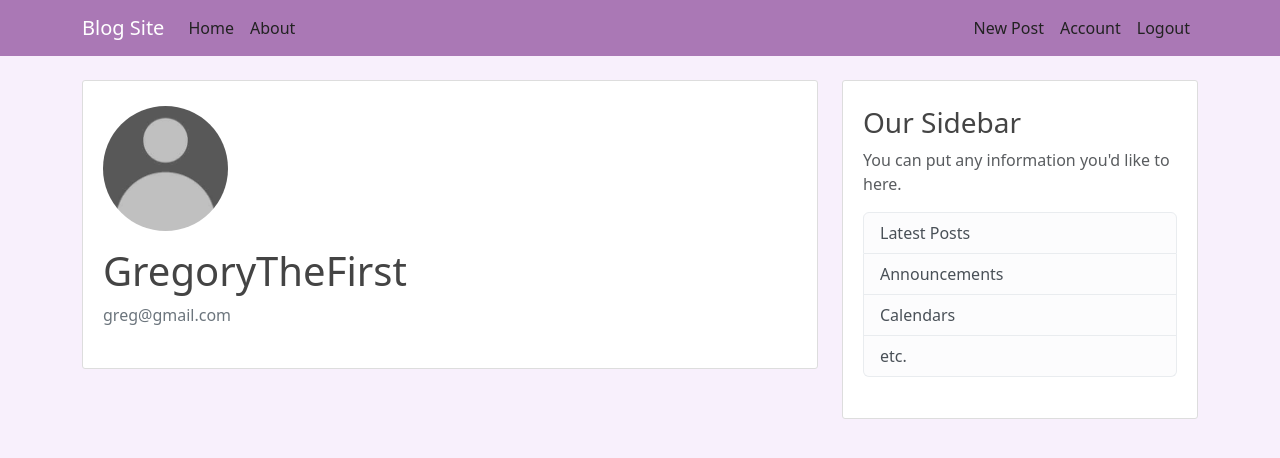
After one commit to ethanh735/FlaskApp, a Flask app: page /account in a window 1280 px wide. The commit adds this page. Shown: the top 458 px of the page. Run offline with Flask 3, Linux system fonts and the light colour scheme; a user stored in the database is signed in.

Commit message:
Added account page
added page for account viewing and customization

```diff
--- a/blog_app/__init__.py
+++ b/blog_app/__init__.py
@@ -1,3 +1,4 @@
+# This file tells Python that the project is package structure
 from flask import Flask
 # creates SQL database per app instance
 from flask_sqlalchemy import SQLAlchemy
--- a/blog_app/routes.py
+++ b/blog_app/routes.py
@@ -30,6 +30,7 @@
 		# if email is in database and passwords match
 		if user and bcrypt.check_password_hash(user.password, form.password.data):
 			login_user(user, remember=form.remember.data)
+			flash(f"Logged in!", "info")
 			return redirect(url_for("home"))
 		else:
 			flash(f"Login unsuccessful, please check email and password.", "danger")
@@ -60,6 +61,12 @@
 		flash(f"Account created for {form.username.data}! You are now able to log in.", "success")
 		return redirect(url_for("login"))
 	return render_template("register.html", title="Register", form=form)
+
+@app.route("/account")
+@login_required
+def account():
+	image_file = url_for("static", filename="profile_pics/" + current_user.image_file)
+	return render_template("account.html", title="Account", image_file=image_file)
 
 # create a new post
 @app.route("/post/new", methods=["GET", "POST"])
--- /dev/null
+++ b/blog_app/templates/account.html
@@ -0,0 +1,13 @@
+{% extends "layout.html" %}
+{% block content %}
+    <div class="content-section">
+        <div class="media">
+            <img class="rounded-circle account-img" src="{{ image_file }}">
+            <div class="media-body">
+                <h2 class="account-heading">{{ current_user.username }}</h2>
+                <p class="text-secondary">{{ current_user.email }}</p>
+            </div>
+        </div>
+
+    </div>
+{% endblock content %}
--- a/blog_app/templates/home.html
+++ b/blog_app/templates/home.html
@@ -7,7 +7,7 @@
 					<a class="mr-2" href="#">{{ post.author.username }}</a>
 					<small class="text-muted">{{ post.date_posted.strftime("%Y-%m-%d") }}</small>
 				</div>
-				<h2><a class="article-title" href="{{ url_for("post", post_id=post.id) }}">{{ post.title }}</a></h2>
+				<h2><a class="article-title" href="{{ url_for('post', post_id=post.id) }}">{{ post.title }}</a></h2>
 				<p class="article-content">{{ post.content }}</p>
 			</div>
 		</article>
--- a/blog_app/templates/layout.html
+++ b/blog_app/templates/layout.html
@@ -30,17 +30,18 @@
 				<!--main Navbar-->
 				<div class="collapse navbar-collapse justify-content-between" id="navbarToggle">
 					<div class="navbar-nav mr-auto">
-						<a class="nav-item nav-link" href="{{ url_for("home") }}">Home</a>
-						<a class="nav-item nav-link" href="{{ url_for("about") }}">About</a>
+						<a class="nav-item nav-link" href="{{ url_for('home') }}">Home</a>
+						<a class="nav-item nav-link" href="{{ url_for('about') }}">About</a>
 					</div>
 					<!--right side Navbar-->
 					<div class="navbar-nav">
 						{% if current_user.is_authenticated %}
-							<a class="nav-item nav-link" href="{{ url_for("new_post") }}">New Post</a>
-							<a class="nav-item nav-link" href="{{ url_for("logout") }}">Logout</a>
+							<a class="nav-item nav-link" href="{{ url_for('new_post') }}">New Post</a>
+							<a class="nav-item nav-link" href="{{ url_for('account') }}">Account</a>
+							<a class="nav-item nav-link" href="{{ url_for('logout') }}">Logout</a>
 						{% else%}
-							<a class="nav-item nav-link" href="{{ url_for("login") }}">Login</a>
-							<a class="nav-item nav-link" href="{{ url_for("register") }}">Register</a>
+							<a class="nav-item nav-link" href="{{ url_for('login') }}">Login</a>
+							<a class="nav-item nav-link" href="{{ url_for('register') }}">Register</a>
 						{% endif %}
 					</div>
 				</div>
--- a/blog_app/templates/post.html
+++ b/blog_app/templates/post.html
@@ -3,13 +3,12 @@
     <article class="media content-section">
         <div class="media-body">
             <div class="article-metadata">
-                <!--metadata-->
                 <a class="mr-2" href="#">{{ post.author.username }}</a>
                 <small class="text-muted">{{ post.date_posted.strftime("%Y-%m-%d") }}</small>
                 <!--update and delete buttons-->
                 {% if post.author == current_user %}
                     <div>
-                        <a class="btn btn-secondary btn-sm m-1" href="{{ url_for("update_post", post_id=post.id) }}">Update Post</a>
+                        <a class="btn btn-secondary btn-sm m-1" href="{{ url_for('update_post', post_id=post.id) }}">Update Post</a>
                         <button type="button" class="btn btn-danger btn-sm m-1" data-bs-toggle="modal" data-bs-target="#deleteModal">Delete Post</button>
                     </div>
                 {% endif %}
@@ -32,7 +31,7 @@
             </div>
             <div class="modal-footer">
                 <button type="button" class="btn btn-secondary" data-dismiss="modal">Close</button>
-                <form action="{{ url_for("delete_post", post_id=post.id) }}" method="POST">
+                <form action="{{ url_for('delete_post', post_id=post.id) }}" method="POST">
                     <input class="btn btn-danger" type="submit" value="Delete">
                 </form>
             </div>
```
Also changed, not shown: blog_app/static/profile_pics/default.jpg (added), 5 other files.
